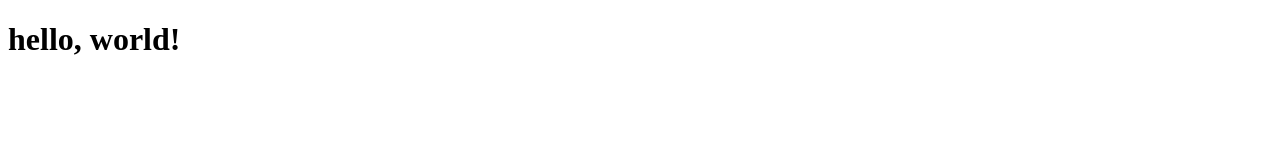
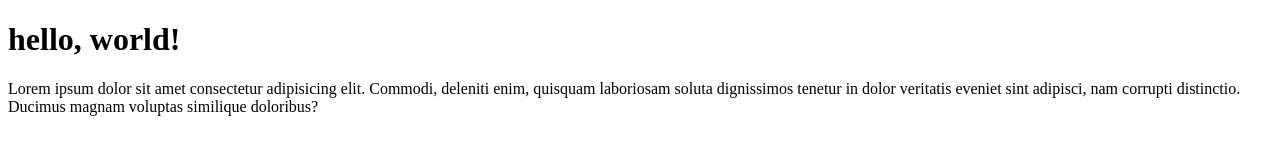
Before and after one commit to Cignul/day-1, a plain HTML site: page index.html in a window 1280 px wide. Drawn offline with Linux system fonts and the light colour scheme.

Commit message:
test git changes

```diff
--- a/index.html
+++ b/index.html
@@ -1,13 +1,17 @@
 <!DOCTYPE html>
 <html lang="en">
+
 <head>
     <meta charset="UTF-8">
     <meta name="viewport" content="width=device-width, initial-scale=1.0">
     <meta http-equiv="X-UA-Compatible" content="ie=edge">
     <title>Document</title>
 </head>
+
 <body>
-<h1>hello, world!</h1>
+    <h1>hello, world!</h1>
+    <p>Lorem ipsum dolor sit amet consectetur adipisicing elit. Commodi, deleniti enim, quisquam laboriosam soluta dignissimos
+        tenetur in dolor veritatis eveniet sint adipisci, nam corrupti distinctio. Ducimus magnam voluptas similique doloribus?</p>
+</body>
 
-</body>
 </html>
```
